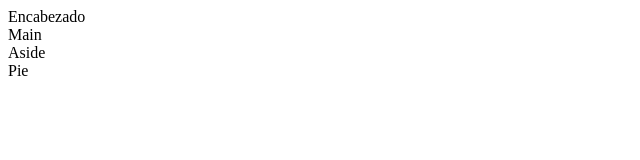
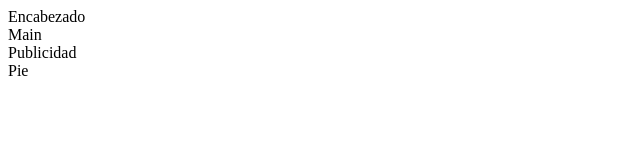
Before and after one commit to XimenaIriarte/Practica1, a plain HTML site: page index.html in a window 1280 px wide. Shown: the full height of the page, 0-640 px from the left. Drawn offline with Linux system fonts and the light colour scheme.

Commit message:
Se cambió a español

```diff
--- a/index.html
+++ b/index.html
@@ -8,7 +8,7 @@
 <body>
     <header>Encabezado</header>
     <main>Main</main>
-    <aside>Aside</aside>
+    <aside>Publicidad</aside>
     <footer>Pie</footer>
 </body>
 </html>
```
